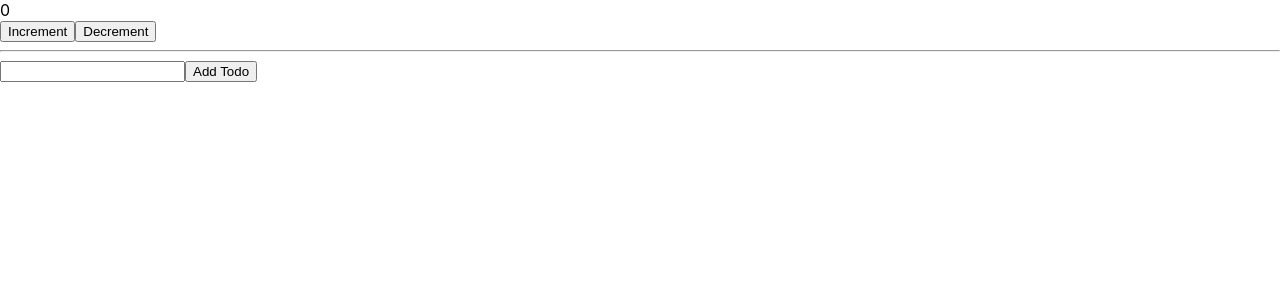
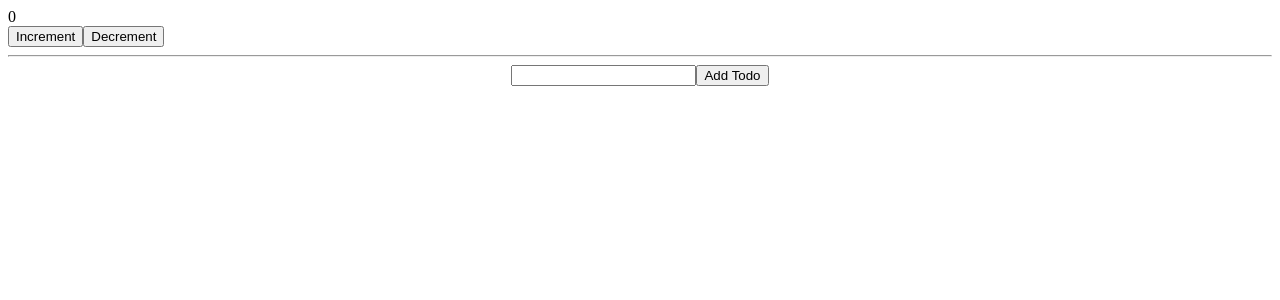
Before and after one commit to LauraCaa/ReduxToolkit, a React (Create React App) app: page / in a window 1280 px wide. Shown: the top 300 px of the page. Built offline with nearby package versions, Linux system fonts and the light colour scheme.

Commit message:
style: add basic styling to todo components

```diff
--- a/src/index.css
+++ b/src/index.css
@@ -1,13 +1,11 @@
-body {
-  margin: 0;
-  font-family: -apple-system, BlinkMacSystemFont, 'Segoe UI', 'Roboto', 'Oxygen',
-    'Ubuntu', 'Cantarell', 'Fira Sans', 'Droid Sans', 'Helvetica Neue',
-    sans-serif;
-  -webkit-font-smoothing: antialiased;
-  -moz-osx-font-smoothing: grayscale;
+.todoWrapper{
+  align-items: center;
+  display: flex;
+  flex-direction: column;
+  justify-content: center;
 }
-
-code {
-  font-family: source-code-pro, Menlo, Monaco, Consolas, 'Courier New',
-    monospace;
+.todoList{
+  align-items: center;
+  display: flex;
+  justify-content: space-around;
 }
```
